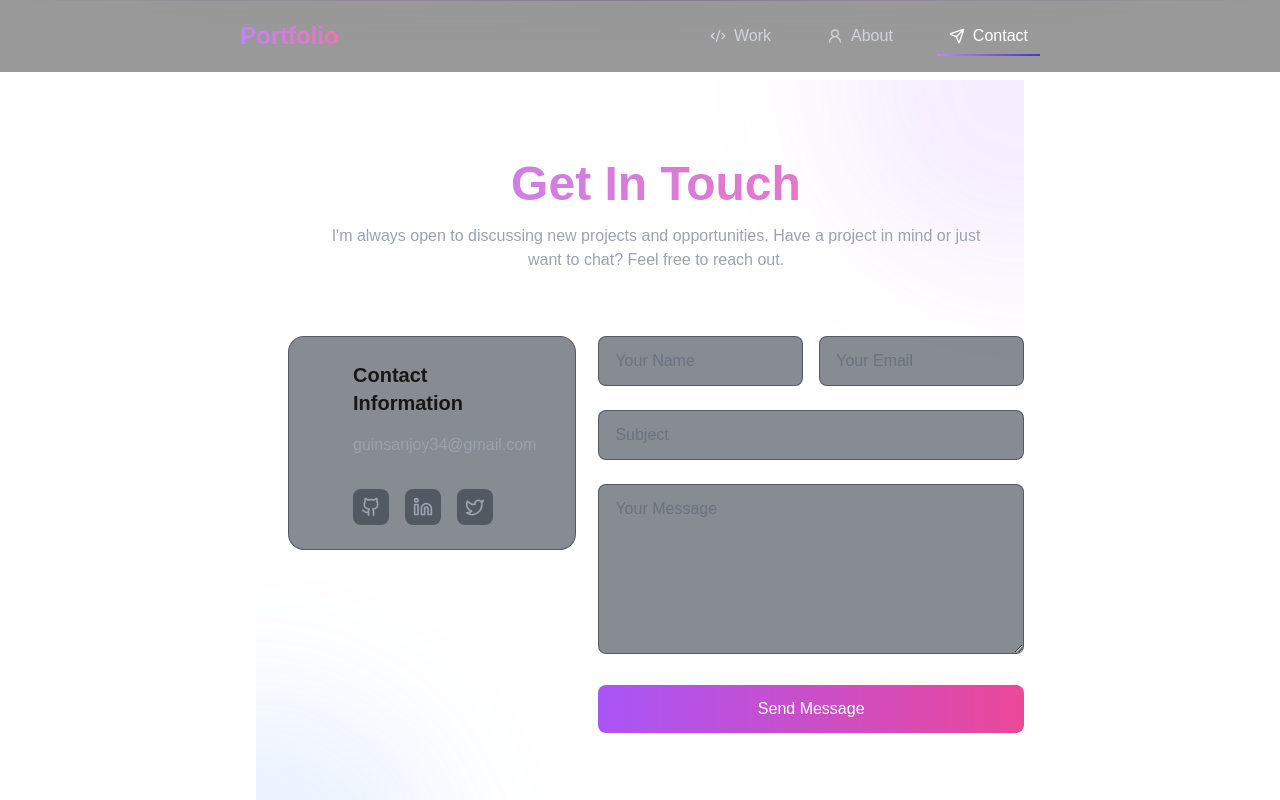
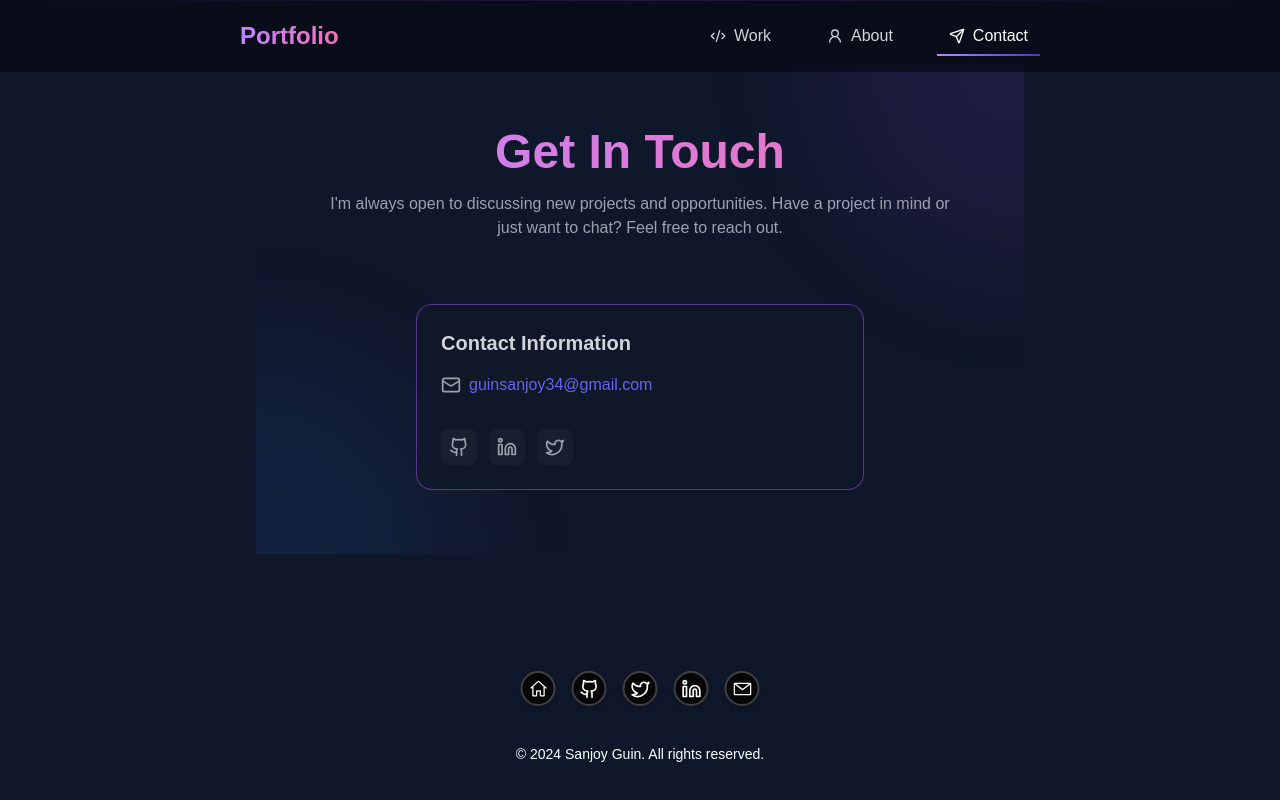
Before and after one commit to Sanjoy-droid/Portfolio, a Next.js app: page /contact in a window 1280 px wide. Built offline with nearby package versions, Linux system fonts and the light colour scheme.

Commit message:
fix contact page for light theme

```diff
--- a/app/contact/page.tsx
+++ b/app/contact/page.tsx
@@ -1,13 +1,16 @@
-import ContactForm from "../../components/Contact-Form";
+import Footer from "@/components/Footer";
+import ContactSection from "../../components/ContactSection";
 
 export default function Contact() {
   return (
-    <section className="pb-24 pt-20">
-      <div className="container max-w-3xl mx-auto">
-        <div className="">
-          <ContactForm />
+    <div className="bg-slate-900 min-h-screen pt-16 pb-12">
+      <div className="container mx-auto px-4">
+        {/* <ContactSection /> */}
+        <div className="max-w-3xl mx-auto">
+          <ContactSection />
         </div>
       </div>
-    </section>
+      <Footer />
+    </div>
   );
 }
--- a/app/layout.tsx
+++ b/app/layout.tsx
@@ -2,7 +2,6 @@ import type { Metadata } from "next";
 import { Geist, Geist_Mono } from "next/font/google";
 import "./globals.css";
 import Header from "../components/Header";
-import Footer from "../components/Footer";
 
 const geistSans = Geist({
   variable: "--font-geist-sans",
@@ -34,8 +33,6 @@ export default function RootLayout({
                         dark:scrollbar-thumb-gray-700 dark:scrollbar-track-gray-800"
         >
           {children}
-
-          <Footer />
         </main>
       </body>
     </html>
--- a/app/work/page.tsx
+++ b/app/work/page.tsx
@@ -1,6 +1,7 @@
 import React from "react";
 import Image from "next/image";
 import { ExternalLink, Github } from "lucide-react";
+import Footer from "@/components/Footer";
 
 const projects = [
   {
@@ -162,6 +163,7 @@ const ProjectSection = () => {
           )}
         </div>
       </div>
+      <Footer />
     </section>
   );
 };
--- a/components/Contact-Form.tsx
+++ /dev/null
@@ -1,111 +0,0 @@
-"use client";
-import React from "react";
-import { Mail, Linkedin, Github, Twitter } from "lucide-react";
-
-const ContactSection = () => {
-  return (
-    <section className="relative min-h-screen px-4 py-20 ">
-      {/* Background Elements */}
-      <div className="pointer-events-none absolute inset-0 overflow-hidden">
-        <div className="absolute -right-48 -top-48 h-96 w-96 rounded-full bg-purple-500/10 blur-3xl" />
-        <div className="absolute -bottom-48 -left-48 h-96 w-96 rounded-full bg-blue-500/10 blur-3xl" />
-      </div>
-
-      <div className="container relative max-w-4xl lg:mx-4">
-        {/* Header */}
-        <div className="mb-16 space-y-4 text-center">
-          <h1 className="bg-gradient-to-r from-purple-400 to-pink-400 bg-clip-text text-4xl font-bold text-transparent md:text-5xl">
-            Get In Touch
-          </h1>
-          <p className="mx-auto max-w-2xl text-gray-400">
-            I&apos;m always open to discussing new projects and opportunities.
-            Have a project in mind or just want to chat? Feel free to reach out.
-            {/* ;`, `&lsquo;`, `&#39;`, ; */}
-          </p>
-        </div>
-
-        <div className="grid items-start gap-10 md:grid-cols-5">
-          {/* Contact Info */}
-          <div className="space-y-8 md:col-span-2">
-            <div className="w-72 px-16 rounded-2xl border border-gray-800/50 bg-gray-900/50 py-6 backdrop-blur-sm">
-              <h3 className="mb-4 text-xl font-semibold">
-                Contact Information
-              </h3>
-              <div className="space-y-4">
-                <a
-                  href="mailto:guinsanjoy34@gmail.com"
-                  className="flex items-center pr-20 text-gray-400 transition-colors duration-300 hover:text-purple-400"
-                >
-                  <Mail className="h-5 w-5" />
-                  <span>guinsanjoy34@gmail.com</span>
-                </a>
-                <div className="flex items-center gap-4 pt-4">
-                  <a
-                    href="https://github.com/Sanjoy-droid"
-                    className="rounded-lg bg-gray-800/50 p-2 text-gray-400 transition-all duration-300 hover:bg-gray-800 hover:text-white"
-                  >
-                    <Github className="h-5 w-5" />
-                  </a>
-                  <a
-                    href="https://www.linkedin.com/in/sanjoy-guin-bb3153343/"
-                    className="rounded-lg bg-gray-800/50 p-2 text-gray-400 transition-all duration-300 hover:bg-gray-800 hover:text-white"
-                  >
-                    <Linkedin className="h-5 w-5" />
-                  </a>
-                  <a
-                    href="https://x.com/Sanjoy_droid"
-                    className="rounded-lg bg-gray-800/50 p-2 text-gray-400 transition-all duration-300 hover:bg-gray-800 hover:text-white"
-                  >
-                    <Twitter className="h-5 w-5" />
-                  </a>
-                </div>
-              </div>
-            </div>
-          </div>
-
-          {/* Contact Form */}
-          <form className=" space-y-6 md:col-span-3 ">
-            <div className="grid grid-cols-1 gap-4 sm:grid-cols-2">
-              <div>
-                <input
-                  type="text"
-                  placeholder="Your Name"
-                  className="w-full rounded-lg border border-gray-800/50 bg-gray-900/50 px-4 py-3 transition-all duration-300 placeholder:text-gray-500 focus:border-purple-500/50 focus:outline-none focus:ring-1 focus:ring-purple-500/50"
-                />
-              </div>
-              <div>
-                <input
-                  type="email"
-                  placeholder="Your Email"
-                  className="w-full rounded-lg border border-gray-800/50 bg-gray-900/50 px-4 py-3 transition-all duration-300 placeholder:text-gray-500 focus:border-purple-500/50 focus:outline-none focus:ring-1 focus:ring-purple-500/50"
-                />
-              </div>
-            </div>
-            <div>
-              <input
-                type="text"
-                placeholder="Subject"
-                className="w-full rounded-lg border border-gray-800/50 bg-gray-900/50 px-4 py-3 transition-all duration-300 placeholder:text-gray-500 focus:border-purple-500/50 focus:outline-none focus:ring-1 focus:ring-purple-500/50"
-              />
-            </div>
-            <div>
-              <textarea
-                rows={6}
-                placeholder="Your Message"
-                className="w-full rounded-lg border border-gray-800/50 bg-gray-900/50 px-4 py-3 transition-all duration-300 placeholder:text-gray-500 focus:border-purple-500/50 focus:outline-none focus:ring-1 focus:ring-purple-500/50"
-              />
-            </div>
-            <button
-              type="submit"
-              className="w-full transform rounded-lg bg-gradient-to-r from-purple-500 to-pink-500 px-6 py-3 font-medium text-white transition-all duration-300 hover:scale-[1.02] hover:from-purple-600 hover:to-pink-600"
-            >
-              Send Message
-            </button>
-          </form>
-        </div>
-      </div>
-    </section>
-  );
-};
-
-export default ContactSection;
--- /dev/null
+++ b/components/ContactSection.tsx
@@ -0,0 +1,80 @@
+"use client";
+import React from "react";
+import { Mail, Linkedin, Github, Twitter } from "lucide-react";
+
+const ContactSection = () => {
+  return (
+    <section className="relative px-4 py-10 md:py-16">
+      {/* Background Elements */}
+      <div className="pointer-events-none absolute inset-0 overflow-hidden">
+        <div className="absolute -right-48 -top-48 h-96 w-96 rounded-full bg-purple-500/10 blur-3xl" />
+        <div className="absolute -bottom-48 -left-48 h-96 w-96 rounded-full bg-blue-500/10 blur-3xl" />
+      </div>
+
+      <div className="container relative mx-auto max-w-4xl">
+        {/* Header */}
+        <div className="mb-12 md:mb-16 space-y-4 text-center">
+          <h1 className="bg-gradient-to-r from-purple-400 to-pink-400 bg-clip-text text-3xl sm:text-4xl md:text-5xl font-bold text-transparent">
+            Get In Touch
+          </h1>
+          <p className="mx-auto max-w-2xl text-sm sm:text-base text-gray-400 px-4">
+            I&apos;m always open to discussing new projects and opportunities.
+            Have a project in mind or just want to chat? Feel free to reach out.
+          </p>
+        </div>
+
+        <div className="flex justify-center">
+          {/* Contact Info */}
+          <div className="w-full max-w-sm sm:max-w-md">
+            <div className="rounded-2xl border border-purple-500/50 bg-gray-900/50 p-4 sm:p-6 transition-all duration-300">
+              <h3 className="mb-4 text-lg sm:text-xl font-semibold text-gray-300">
+                Contact Information
+              </h3>
+
+              <div className="space-y-4">
+                <a
+                  href="mailto:guinsanjoy34@gmail.com"
+                  className="flex items-center gap-2 text-gray-400 transition-colors duration-300 hover:text-purple-400"
+                >
+                  <Mail className="h-4 w-4 sm:h-5 sm:w-5 flex-shrink-0" />
+                  <span className="text-indigo-500 text-sm sm:text-base break-all">
+                    guinsanjoy34@gmail.com
+                  </span>
+                </a>
+
+                <div className="flex items-center gap-3 pt-4">
+                  <a
+                    href="https://github.com/Sanjoy-droid"
+                    target="_blank"
+                    rel="noopener noreferrer"
+                    className="rounded-lg bg-gray-800/50 p-2 text-gray-400 transition-all duration-300 hover:bg-gray-800 hover:text-white"
+                  >
+                    <Github className="h-4 w-4 sm:h-5 sm:w-5" />
+                  </a>
+                  <a
+                    href="https://www.linkedin.com/in/sanjoy-guin-bb3153343/"
+                    target="_blank"
+                    rel="noopener noreferrer"
+                    className="rounded-lg bg-gray-800/50 p-2 text-gray-400 transition-all duration-300 hover:bg-gray-800 hover:text-white"
+                  >
+                    <Linkedin className="h-4 w-4 sm:h-5 sm:w-5" />
+                  </a>
+                  <a
+                    href="https://x.com/Sanjoy_droid"
+                    target="_blank"
+                    rel="noopener noreferrer"
+                    className="rounded-lg bg-gray-800/50 p-2 text-gray-400 transition-all duration-300 hover:bg-gray-800 hover:text-white"
+                  >
+                    <Twitter className="h-4 w-4 sm:h-5 sm:w-5" />
+                  </a>
+                </div>
+              </div>
+            </div>
+          </div>
+        </div>
+      </div>
+    </section>
+  );
+};
+
+export default ContactSection;
--- a/components/Footer.tsx
+++ b/components/Footer.tsx
@@ -116,16 +116,16 @@ const Footer = () => {
   return (
     <>
       <div className="relative w-full overflow-hidden ">
-        <div className="h-28 sm:h-32 md:h-36 lg:h-44 bg-gray-950 backdrop-blur-md">
+        <div className="h-28 sm:h-32 md:h-36 lg:h-44  ">
           {/* Dock positioned at the bottom with responsive container */}
-          <div className="absolute bottom-2 left-0 right-0 w-full flex justify-center px-20 bg-transparent">
+          <div className="absolute bottom-2 left-0 right-0 w-full flex justify-center px-20 ">
             <div className="w-full max-w-xs sm:max-w-sm md:max-w-md lg:max-w-lg text-white ">
               <Dock
                 items={dockItems}
                 panelHeight={dockSize.panelHeight}
                 baseItemSize={dockSize.baseItemSize}
                 magnification={dockSize.magnification}
-                className="bg-background/80 backdrop-blur-sm border-none shadow-none"
+                className=" border-none shadow-none"
               />
             </div>
           </div>
@@ -133,7 +133,7 @@ const Footer = () => {
       </div>
 
       {/* Copyright text positioned below the dock */}
-      <div className="left-0 right-0 text-center flex justify-center items-center bg-gray-950 pb-4">
+      <div className="left-0 right-0 text-center flex justify-center items-center pb-4 h-16 ">
         <p className="text-sm text-muted-foreground text-white">
           &copy; {new Date().getFullYear()} Sanjoy Guin. All rights reserved.
         </p>
```
Also changed, not shown: app/about/page.tsx (+24 -24 lines), app/page.tsx (+6 -3 lines).
